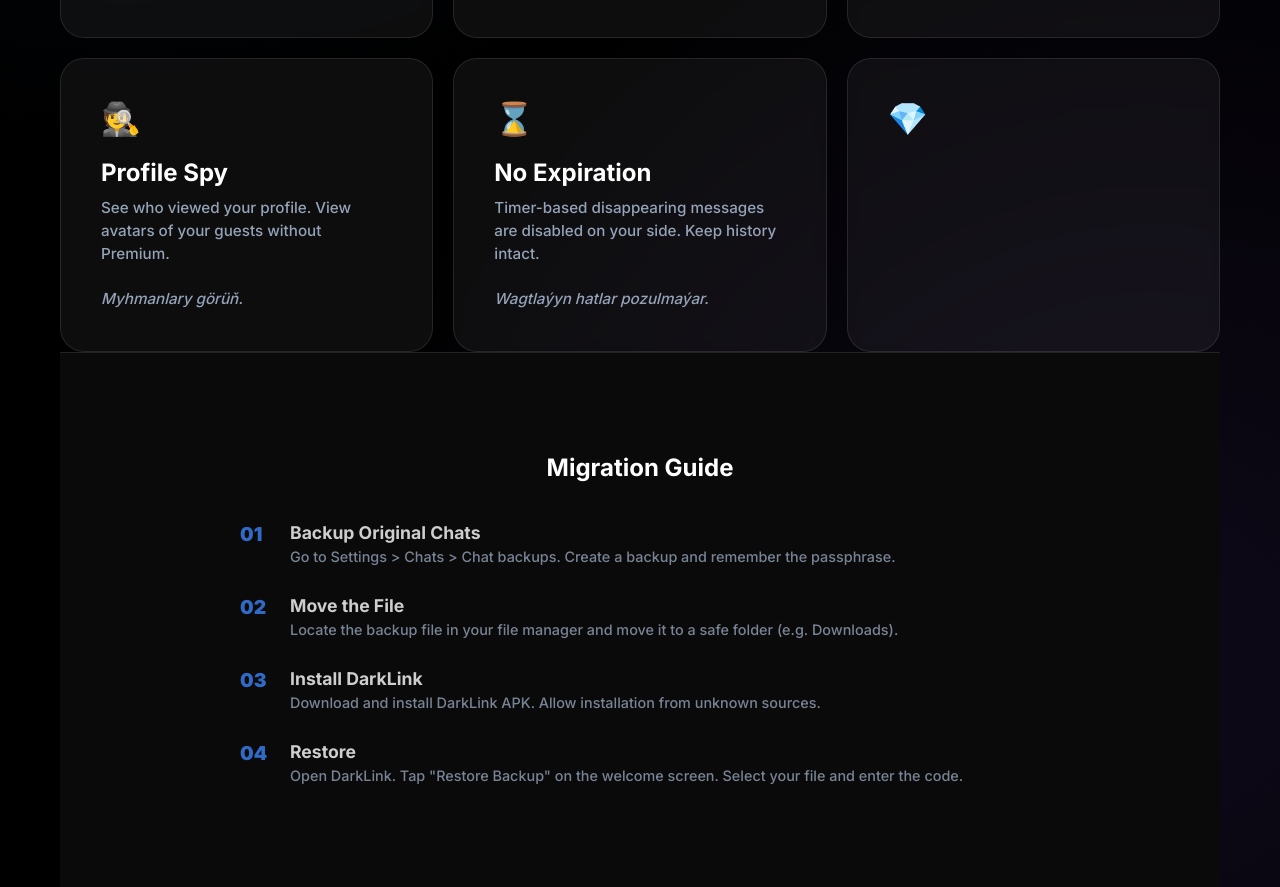
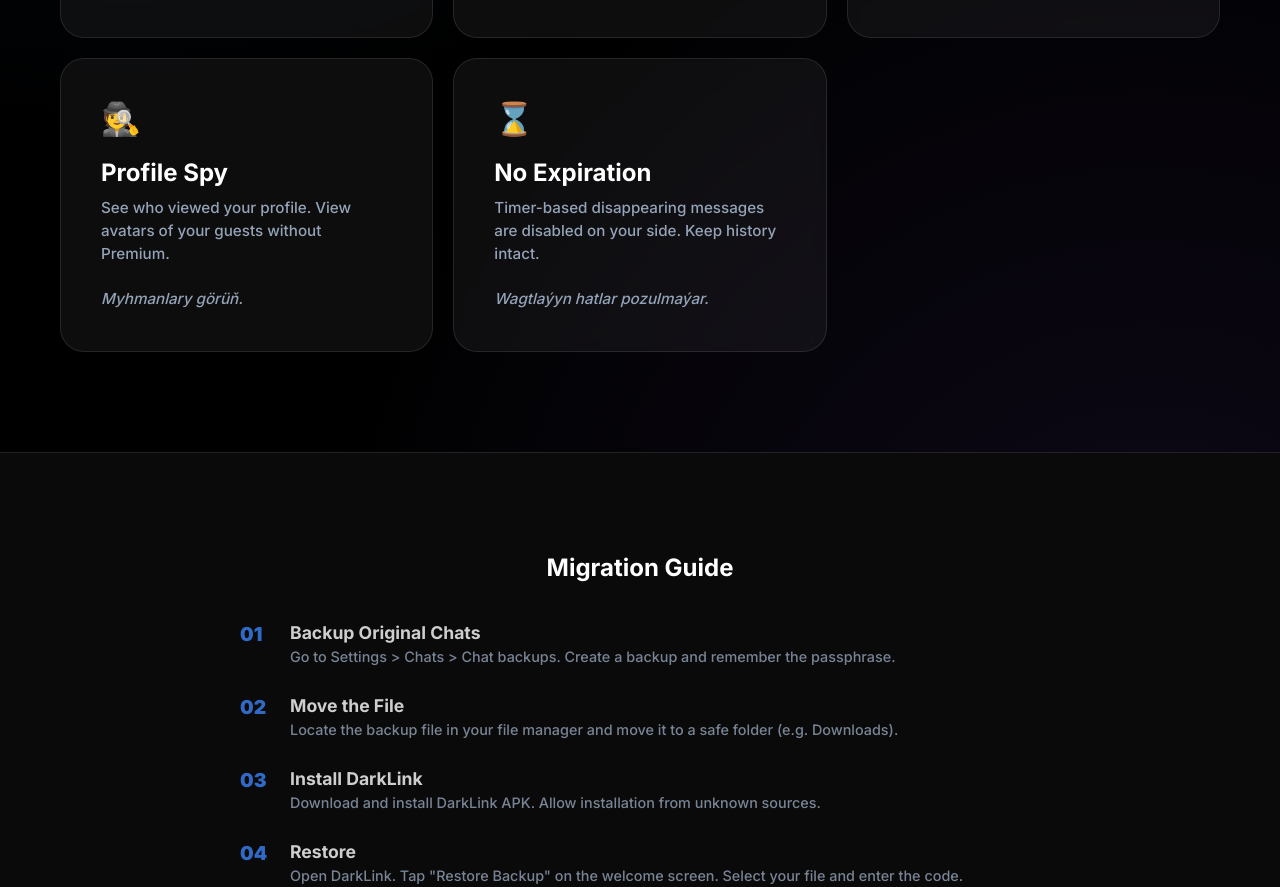
Before and after one commit to DarkLinkApp/darklinkapp.github.io, a plain HTML site: page index.html in a window 1280 px wide. Shown: the part 1171-2058 px from the top of the page. Drawn offline with Linux system fonts and the light colour scheme.

Commit message:
Update index.html

```diff
--- a/index.html
+++ b/index.html
@@ -272,8 +272,6 @@
                 <h3>No Expiration</h3>
                 <p>Timer-based disappearing messages are disabled on your side. Keep history intact. <br><br><i>Wagtla&#253;yn hatlar pozulma&#253;ar.</i></p>
             </div>
-            <div class="card">
-                <span class="icon">&#128142;</span> <!-- Gem -->
         </div>
     </div>
 
```
